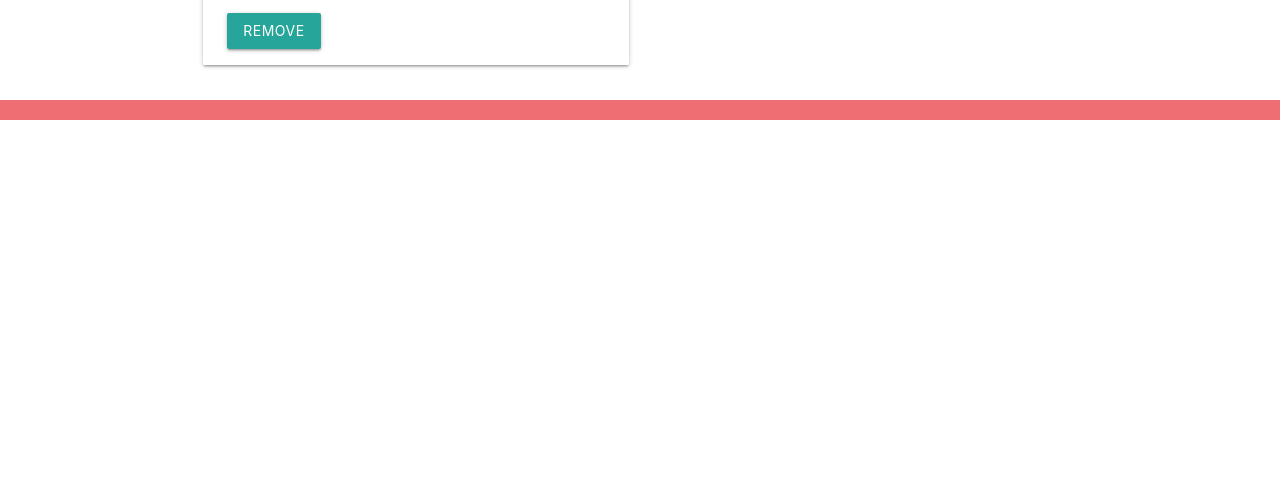
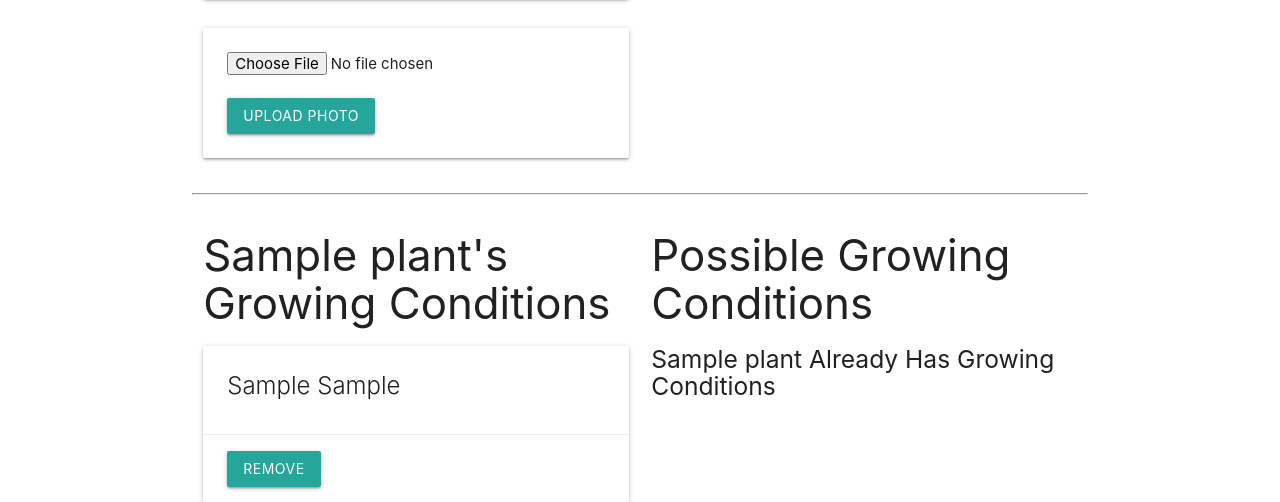
Before and after one commit to ldukles/plants, a Django app: page /plants/1/ in a window 1280 px wide. Shown: the part 796-1298 px from the top of the page. Before the commit the page ends 916 px from the top, so only its background shows below. Run offline with Django 4.2, Linux system fonts and the light colour scheme; tables that the repository leaves empty hold one stand-in row (values such as "Sample post").

Commit message:
photo upload working

```diff
--- a/main_app/admin.py
+++ b/main_app/admin.py
@@ -1,6 +1,7 @@
 from django.contrib import admin
-from .models import Plant, Bloom, Condition
+from .models import Plant, Bloom, Condition, Photo
 # Register your models here.
 admin.site.register(Plant)
 admin.site.register(Bloom)
 admin.site.register(Condition)
+admin.site.register(Photo)
--- a/main_app/models.py
+++ b/main_app/models.py
@@ -52,3 +52,12 @@
     def __str__(self):
     # Nice method for obtaining the friendly value of a Field.choice
         return f"{self.get_bloom_display()} on {self.date}"
+
+
+
+class Photo(models.Model):
+    url = models.CharField(max_length=200)
+    plant = models.ForeignKey(Plant, on_delete=models.CASCADE)
+
+    def __str__(self):
+        return f"Photo for plant_id: {self.plant_id} @{self.url}"
--- a/main_app/templates/plants/detail.html
+++ b/main_app/templates/plants/detail.html
@@ -15,7 +15,25 @@
         <a href="{% url 'plants_update' plant.id %}">Edit</a>
         <a href="{% url 'plants_delete' plant.id %}">Delete</a>
       </div>
+      <br />
     </div>
+    {% for photo in plant.photo_set.all %}
+    <img class="responsive-img card-panel" src="{{photo.url}}" />
+    {% empty %}
+    <div class="card-panel teal-text center-align">No Photos Uploaded</div>
+    {% endfor %}
+
+    <form
+      action="{% url 'add_photo' plant.id %}"
+      enctype="multipart/form-data"
+      method="POST"
+      class="card-panel"
+    >
+      {% csrf_token %}
+      <input type="file" name="photo-file" />
+      <br /><br />
+      <input type="submit" class="btn" value="Upload Photo" />
+    </form>
   </div>
   <div class="col s6">
     <form action="{% url 'add_bloom' plant.id %}" method="post">
@@ -54,7 +72,10 @@
         </span>
       </div>
       <div class="card-action">
-        <form action="{% url 'assoc_condition_delete' plant.id condition.id %}" method="post">
+        <form
+          action="{% url 'assoc_condition_delete' plant.id condition.id %}"
+          method="post"
+        >
           {% csrf_token %}
           <button type="submit" class="btn">Remove</button>
         </form>
@@ -76,7 +97,10 @@
         </span>
       </div>
       <div class="card-action">
-        <form action="{% url 'assoc_condition' plant.id condition.id %}" method="post">
+        <form
+          action="{% url 'assoc_condition' plant.id condition.id %}"
+          method="post"
+        >
           {% csrf_token %}
           <button type="submit" class="btn">Add</button>
         </form>
@@ -94,7 +118,8 @@
       setDefaultDate: true,
       autoClose: true,
     });
-  var selectEl = document.getElementById('id_bloom');
+    var selectEl = document.getElementById("id_bloom");
     M.FormSelect.init(selectEl);
   </script>
   {% endblock %}
+</div>
--- a/main_app/urls.py
+++ b/main_app/urls.py
@@ -18,4 +18,5 @@
     path('conditions/create/', views.ConditionCreate.as_view(), name='conditions_create'),
     path('conditions/<int:pk>/update/', views.ConditionUpdate.as_view(), name='conditions_update'),
     path('conditions/<int:pk>/delete/', views.ConditionDelete.as_view(), name='conditions_delete'),
+    path('plants/<int:plant_id>/add_photo/', views.add_photo, name='add_photo'),
 ]
--- a/main_app/views.py
+++ b/main_app/views.py
@@ -4,8 +4,14 @@
 from django.views.generic.edit import CreateView, UpdateView, DeleteView
 from django.views.generic import ListView
 from django.views.generic.detail import DetailView
-from .models import Plant, Condition
+from .models import Plant, Condition, Photo
 from .forms import BloomForm
+import uuid
+import boto3
+
+S3_BASE_URL = 'https://s3.us-east-1.amazonaws.com/'
+BUCKET = 'plantcollector-avatar'
+
 # Define the home view
 def home(request):
     # This is where we return a response in most cases we render a template and we'll need some data for that template
@@ -66,6 +72,27 @@
   Plant.objects.get(id=plant_id).conditions.remove(condition_id)
   return redirect('detail', plant_id=plant_id)
 
+
+def add_photo(request, plant_id):
+    # photo-file will be the "name" attribute on the <input type="file">
+    photo_file = request.FILES.get('photo-file', None)
+    if photo_file:
+        s3 = boto3.client('s3')
+        # need a unique "key" for S3 / needs image file extension too
+        key = uuid.uuid4().hex[:6] + photo_file.name[photo_file.name.rfind('.'):]
+        # just in case something goes wrong
+        try:
+            s3.upload_fileobj(photo_file, BUCKET, key)
+            # build the full url string
+            url = f"{S3_BASE_URL}{BUCKET}/{key}"
+            # we can assign to cat_id or cat (if you have a cat object)
+            photo = Photo(url=url, plant_id=plant_id)
+            photo.save()
+        except Exception as error:
+            print('An error occurred uploading file to S3')
+        return redirect('detail', plant_id=plant_id)
+    return redirect('detail', plant_id=plant_id)
+
 class PlantCreate(CreateView):
     model = Plant
     fields = ['name', 'sciname', 'description', 'location']
```
Also changed, not shown: main_app/migrations/0005_photo.py (added), main_app/migrations/0006_rename_cat_photo_plant.py (added). Lines whose indentation alone changed are shown as unchanged.
